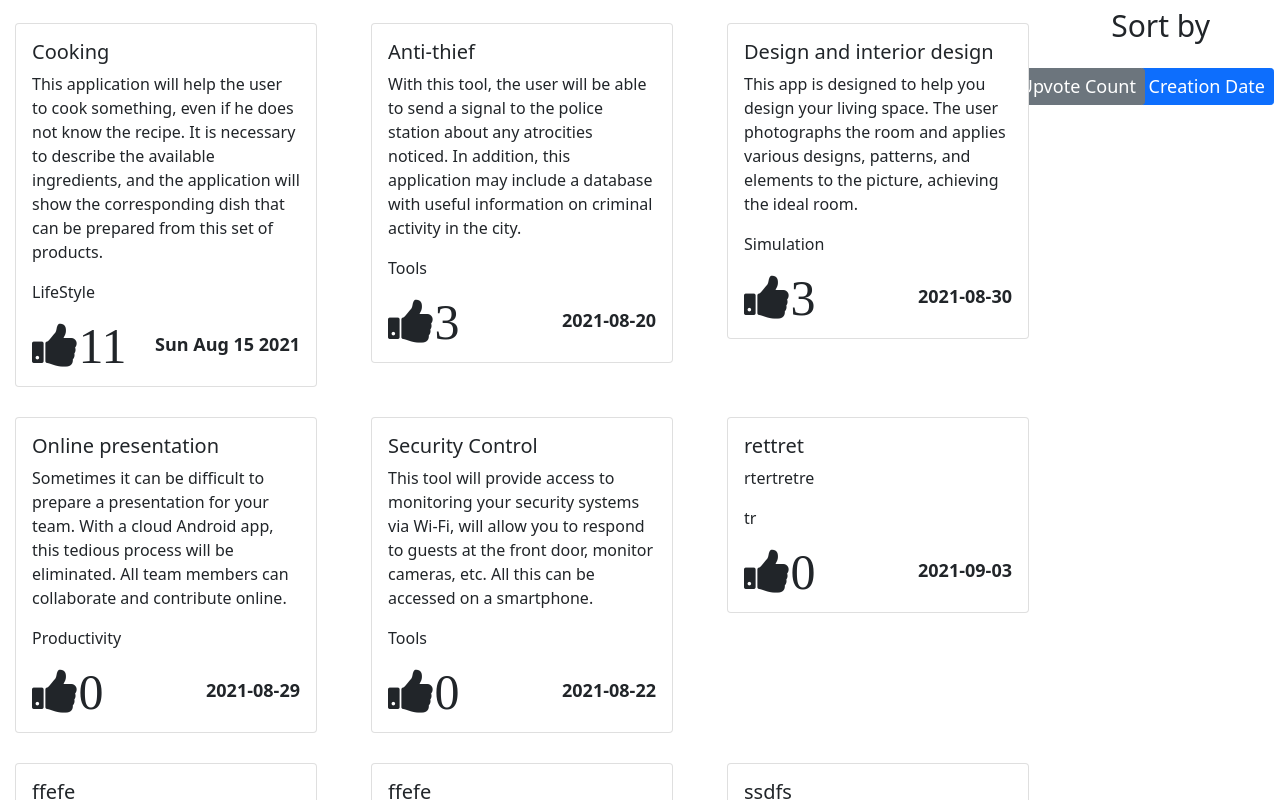
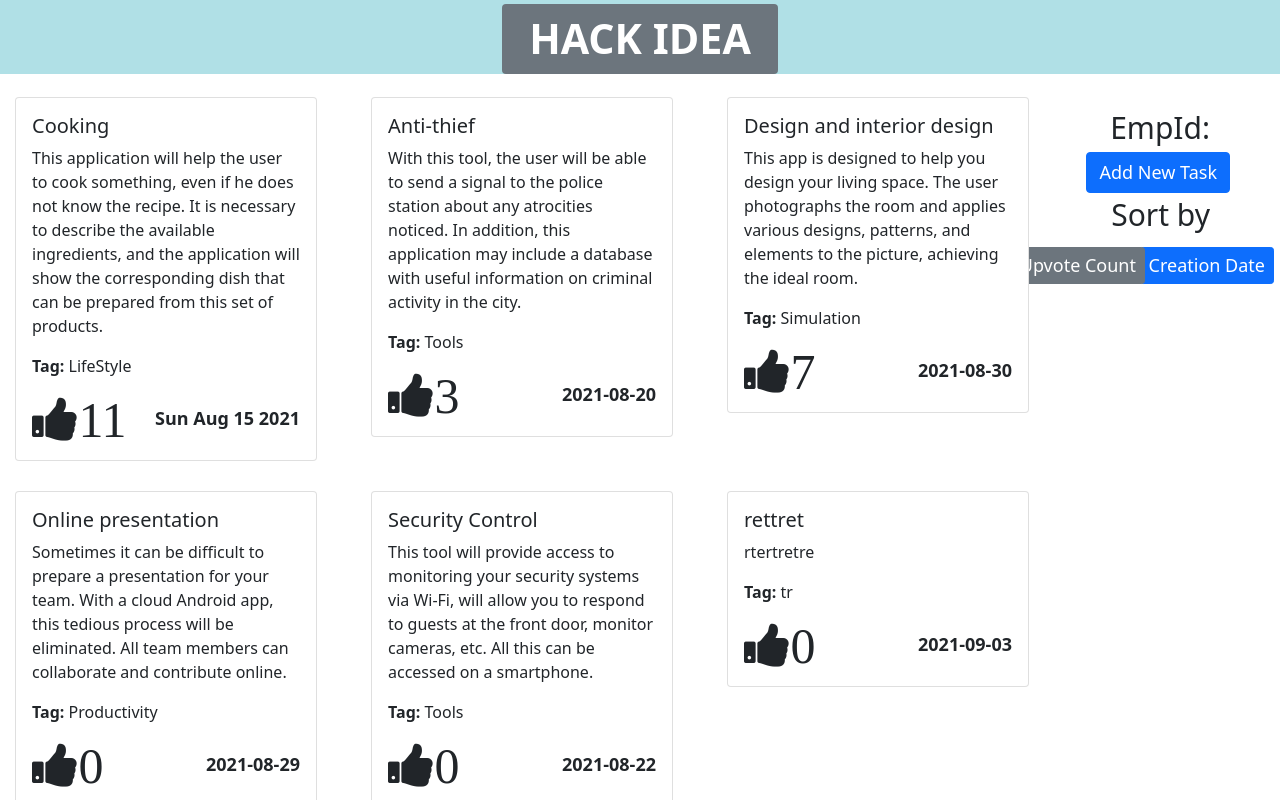
Before and after one commit to pranavsolanki-new/Pranav-project-sample, an Angular app: page / in a window 1280 px wide. Shown: the top 800 px of the page. Built offline with nearby package versions, Linux system fonts and the light colour scheme; data requests are answered from the project's data file.

Commit message:
Popup and logic for EmpId created

```diff
--- a/Task.json
+++ b/Task.json
@@ -21,7 +21,7 @@
       "Description": "This app is designed to help you design your living space. The user photographs the room and applies various designs, patterns, and elements to the picture, achieving the ideal room.",
       "Tags": "Simulation",
       "Crdate": "2021-08-30",
-      "Count": 3,
+      "Count": 7,
       "id": 3
     },
     {
--- a/src/app/app.component.css
+++ b/src/app/app.component.css
@@ -1,3 +1,9 @@
+h1 {
+  text-align: center;
+  font-size: 55px;
+  background-color:powderblue;
+}
+
 .fa {
     font-size: 50px;
     cursor: pointer;
@@ -18,56 +24,23 @@
     position: absolute;
     right: 70px;
     font-size: 30px;
-
   }
   .upright {
     position: absolute;
     right: 6px;
     font-size: 18px;
-    margin-top: 60px;
+    margin-top: 165px;
   }
   .upright1 {
     position: absolute;
     right: 135px;
     font-size: 18px;
-    margin-top: 60px;
+    margin-top: 165px;
   }
-  dropbtn {
-    background-color: #4CAF50;
-    color: white;
-    padding: 16px;
-    font-size: 16px;
-    border: none;
-    cursor: pointer;
+  .upright2 {
+    position: absolute;
+    right: 50px;
+    font-size: 18px;
+    margin-top: 70px;
+
   }
-
-  .dropdown {
-    position: relative;
-    display: inline-block;
-  }
-
-  .dropdown-content {
-    display: none;
-    position: absolute;
-    background-color: #f9f9f9;
-    min-width: 160px;
-    box-shadow: 0px 8px 16px 0px rgba(0,0,0,0.2);
-    z-index: 1;
-  }
-
-  .dropdown-content a {
-    color: black;
-    padding: 12px 16px;
-    text-decoration: none;
-    display: block;
-  }
-
-  .dropdown-content a:hover {background-color: #f1f1f1}
-
-  .dropdown:hover .dropdown-content {
-    display: block;
-  }
-
-  .dropdown:hover .dropbtn {
-    background-color: #3e8e41;
-  }
--- a/src/app/app.component.html
+++ b/src/app/app.component.html
@@ -1,6 +1,7 @@
-
-<h1>{{empId}}</h1>
-<h2 >Sort by</h2>
+<h1><span class="badge bg-secondary">HACK IDEA</span></h1>
+<h2 style="margin-top:28px;">EmpId:{{empId}}</h2>
+<button type="button" class="btn btn-primary upright2" data-bs-toggle="modal" (click)="modelopen()"data-bs-target="#exampleModal">Add New Task</button>
+<h2 style="margin-top: 115px;">Sort by</h2>
 <button type="button" class="btn btn-primary btn-sm upright" (click)="DateSort()">Creation Date</button>
 <button type="button" class="btn btn-secondary btn-sm upright1" (click)="UpvoteSort()">Upvote Count</button>
 <div class="row" >
@@ -9,7 +10,7 @@
       <div class="card-body">
         <h5 class="card-title">{{value.Title}}</h5>
         <p class="card-text">{{value.Description}}</p>
-        <p class="card-text">{{value.Tags}}</p>
+        <p class="card-text"><b>Tag: </b>{{value.Tags}}</p>
         <i (click)="upVote(value)" class="fa fa-thumbs-up">{{value.Count}}</i>
         <p class="bottomright" >{{value.Crdate}}</p>
       </div>
@@ -18,13 +19,6 @@
 </div>
 
 
-
-
-
-
-<button type="button" class="btn btn-primary" data-bs-toggle="modal" (click)="modelopen()"data-bs-target="#exampleModal" >
-  Launch demo modal
-</button>
 <div class="modal fade" id="exampleModal" tabindex="-1" aria-labelledby="exampleModalLabel" aria-hidden="true" *ngFor= 'let group of optionalgroup ; let i = index'>
   <div class="modal-dialog">
     <div class="modal-content">
@@ -45,7 +39,7 @@
 
         <div class="input-group mb-3">
           <span class="input-group-text" id="tags">Add tags*</span>
-            <select (change)="selectChangeHandler($event,group)">
+            <select (change)="selectChangeHandler($event,group)"class="form-select form-select-sm" aria-label=".form-select-sm example">
               <option [value]= "value.name" *ngFor = "let value of dropdownvalue">{{value.name}}</option>
           </select>
           <input type="text" name ='Tags' [(ngModel)] = 'group.Tags' class="form-control"  aria-label="Sizing example input" aria-describedby="inputGroup-sizing-default" #Tags="ngModel" required>
--- a/src/app/app.component.ts
+++ b/src/app/app.component.ts
@@ -47,14 +47,15 @@ ngOnInit() {
   this.getdata();
 }
   promptbox(){
-   let person = prompt("Please enter your name:", "Harry Potter");
+   let person = prompt("Please enter your EmployeeId:");
   if (person == null || person == "") {
-    let text = "User cancelled the prompt.";
-    console.log(text)
+    alert ("You cancelled button")
+    this.promptbox()
   } else {
     this.empId = person ;
     console.log(this.empId)
   }
+
 }
 getdata()
 {
```
Also changed, not shown: src/assets/Wallpaper.jpg (added).
